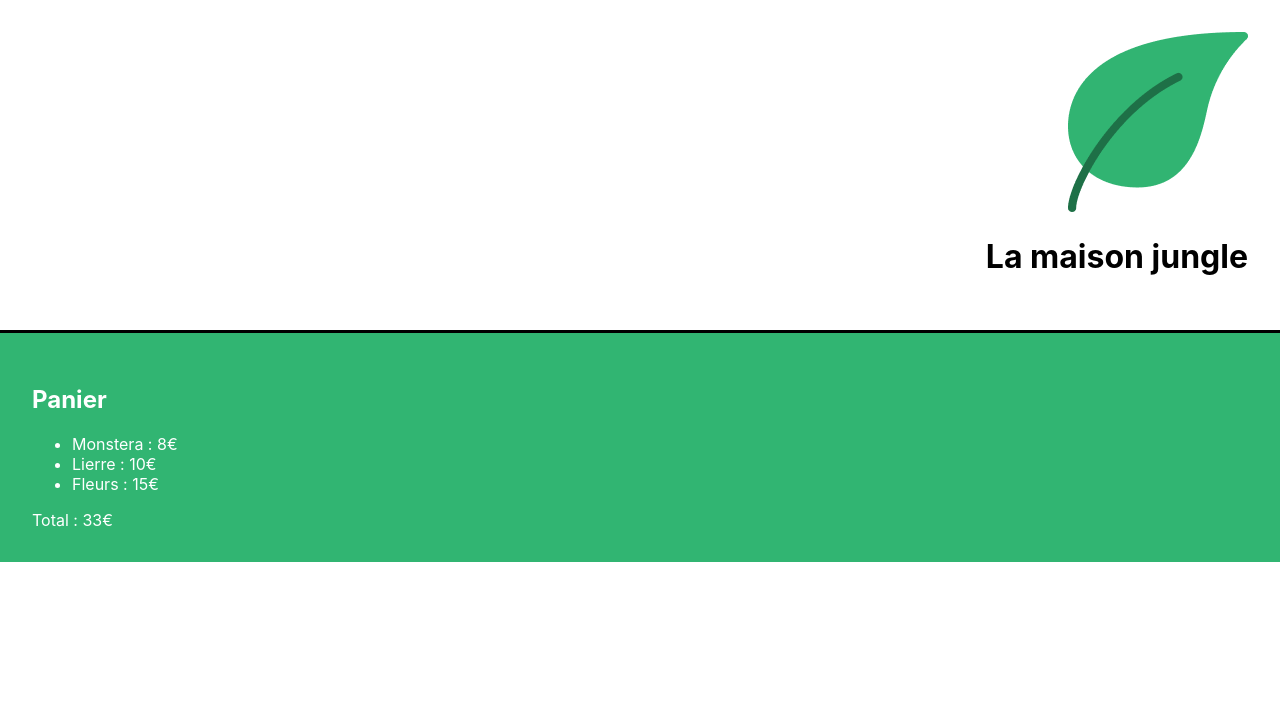
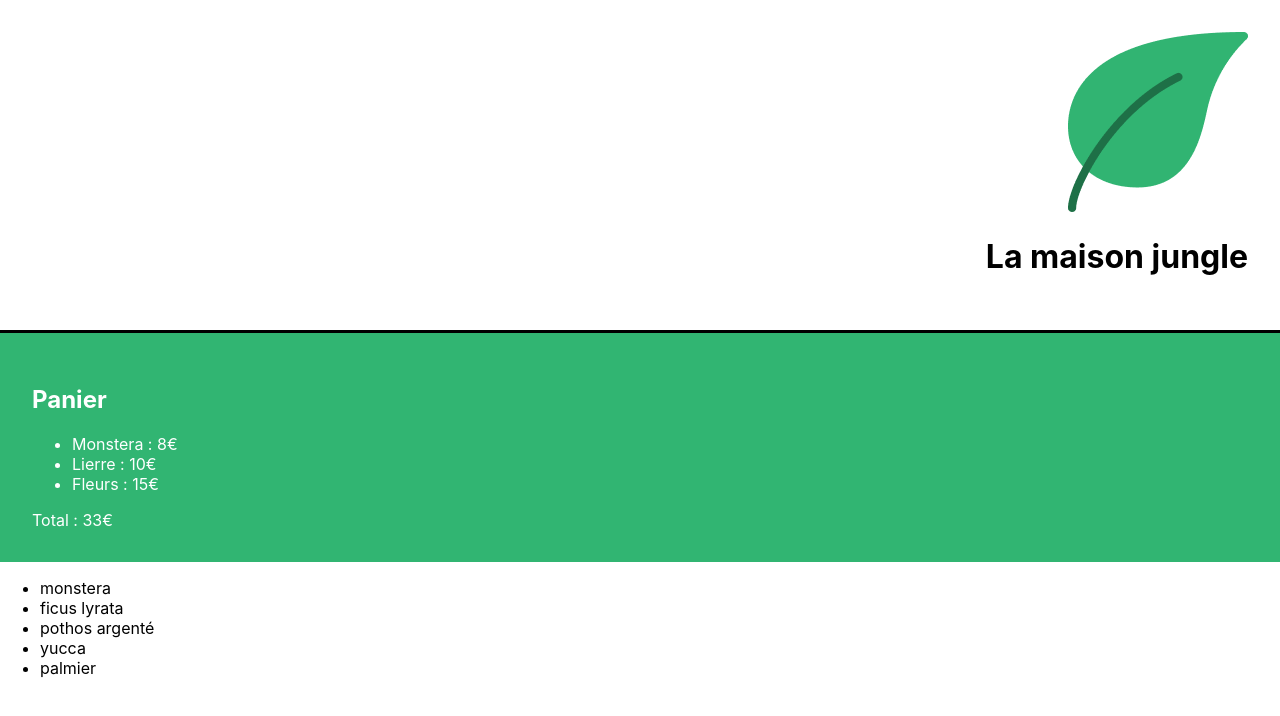
Before and after one commit to MaryamVerdon/la-maison-jungle, a React (Create React App) app: page / in a window 1280 px wide. Shown: the top 716 px of the page. Built offline with nearby package versions, Linux system fonts and the light colour scheme.

Commit message:
ajout du composant ShoppingList

```diff
--- a/src/components/App.js
+++ b/src/components/App.js
@@ -1,10 +1,12 @@
 import Banner from './Banner';
 import Cart from './Cart';
+import ShoppingList from './ShoppingList';
 
 function App() {
     return <div>
               <Banner />
               <Cart />
+              <ShoppingList />
            </div>;
 }
 
--- /dev/null
+++ b/src/components/ShoppingList.js
@@ -0,0 +1,20 @@
+const plantList = [
+    'monstera',
+    'ficus lyrata',
+    'pothos argenté',
+    'yucca',
+    'palmier'
+]
+
+function ShoppingList() {
+    return (
+        <ul>
+            {plantList.map((plant, index) => (
+                <li key={`${plant}-${index}`}>{ plant }</li>
+            ))}
+        </ul>
+    )
+}
+
+
+export default ShoppingList;
```
